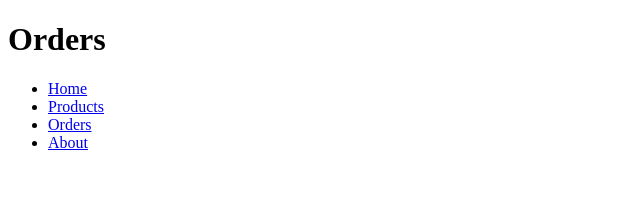
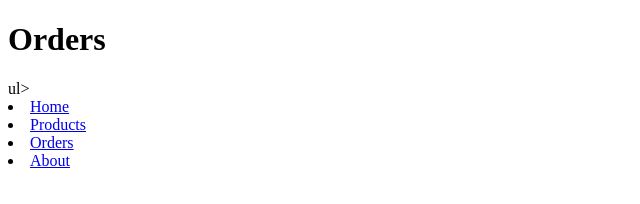
Before and after one commit to newGitCoder/newGitCoder.github.io, a plain HTML site: page pages/orders.html in a window 1280 px wide. Shown: the whole page, without its empty margins (0-640 px from the left). Drawn offline with Linux system fonts and the light colour scheme.

Commit message:
init page

```diff
--- a/pages/orders.html
+++ b/pages/orders.html
@@ -10,7 +10,7 @@
 
 <body>
     <h1>Orders</h1>
-    <ul>
+    ul>
     <li>
         <a href="index.html">Home</a>
     </li>
```
Also changed, not shown: about.html (+1 -1 lines), pages/products.html (+2 -2 lines). Lines whose indentation alone changed are shown as unchanged.
